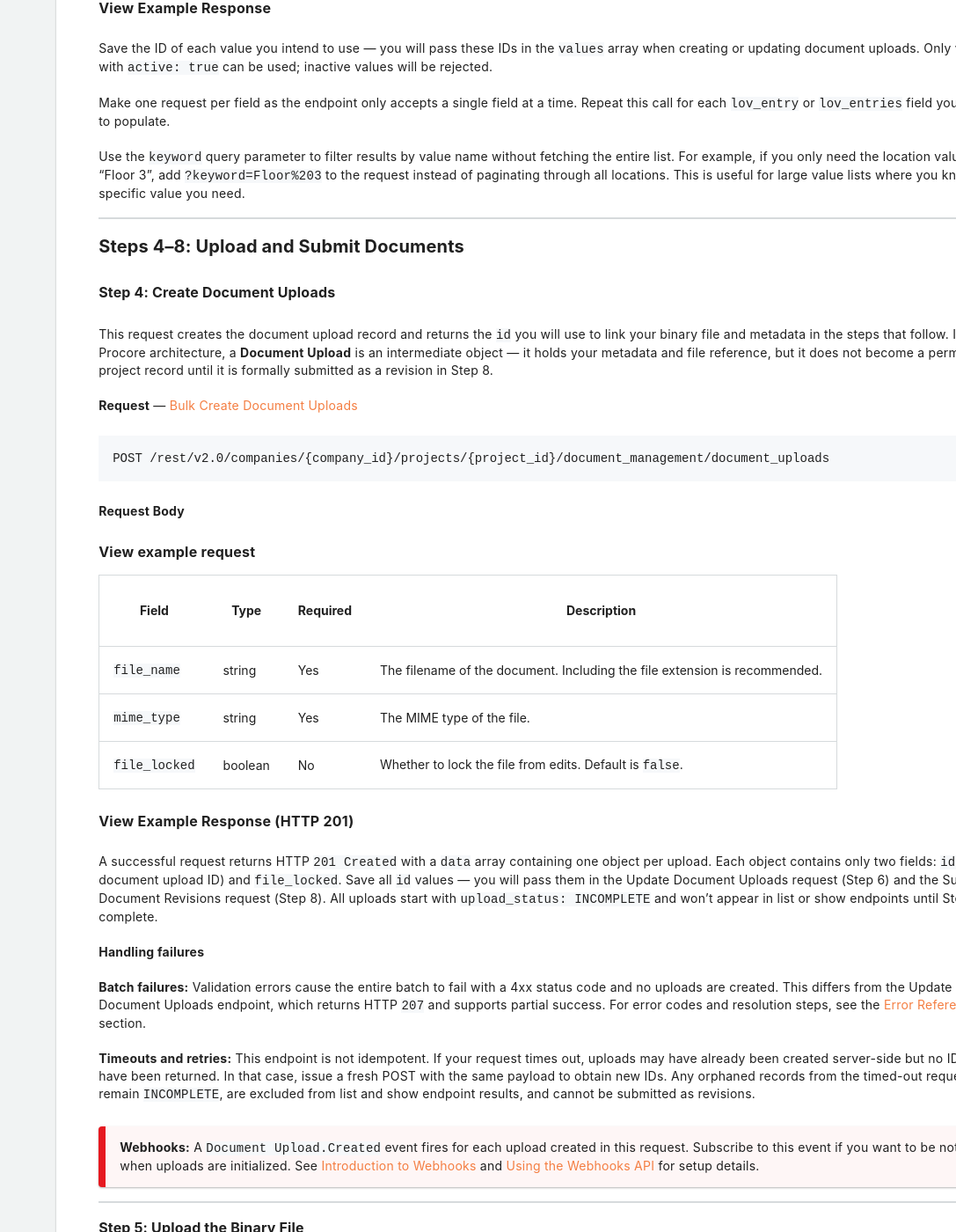
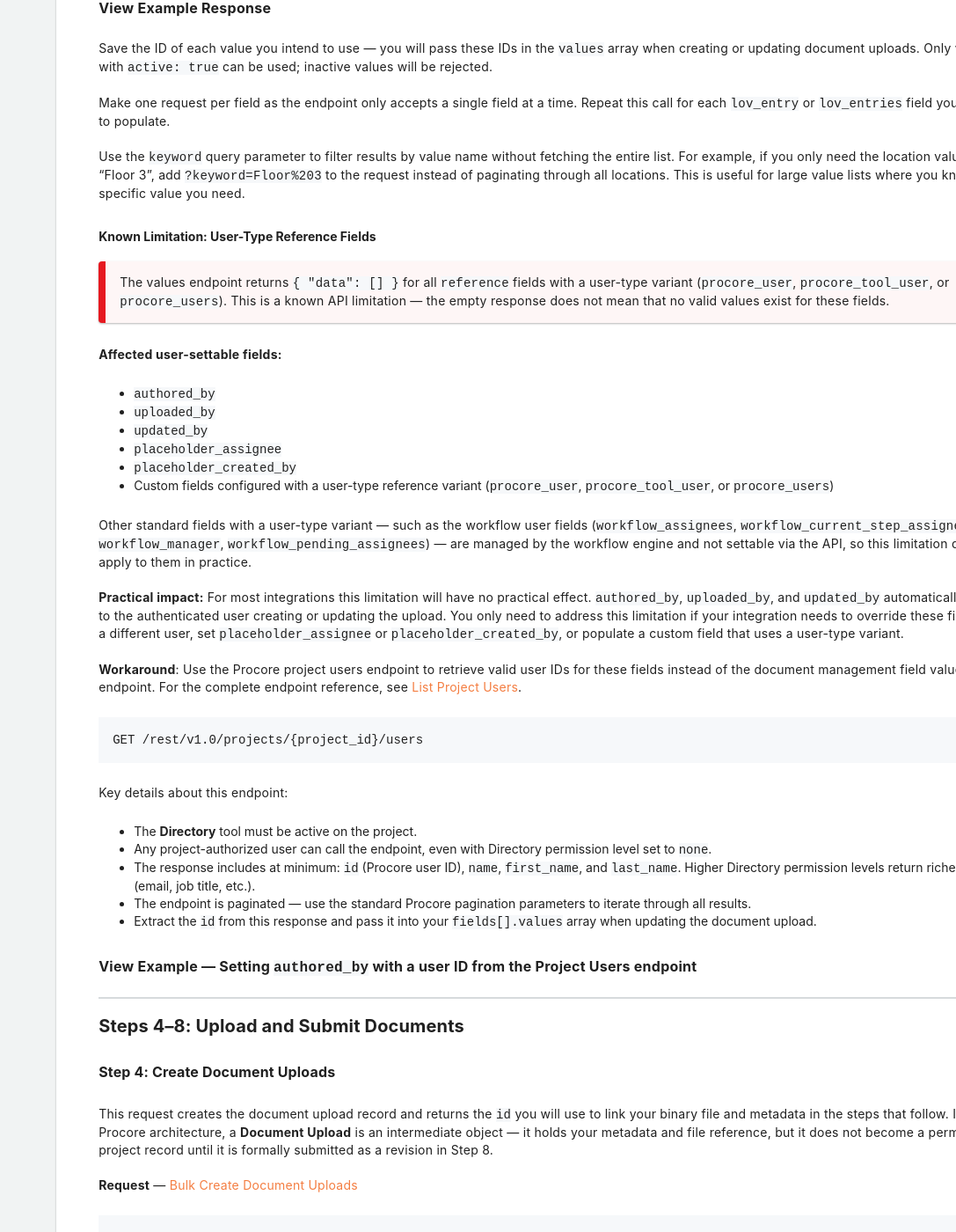
Before and after one commit to procore/documentation, a Jekyll site: the page built from document_management_integration/document_management_technical_guide.md, in a window 1280 px wide and 1400 px high, scrolled down 3793 px. Shown: the whole window at 88% size, without its empty margins (193-1280 px from the left). Built offline with Jekyll 4.4.1, drawn with Linux system fonts in a browser that asks for light colours; comment, search, counter and statistics services are not loaded; some of the changed text lies outside the part shown.

Commit message:
docs: add workaround note about field values api

````diff
--- a/document_management_integration/document_management_technical_guide.md
+++ b/document_management_integration/document_management_technical_guide.md
@@ -247,6 +247,70 @@ Save the ID of each value you intend to use — you will pass these IDs in the `
 Make one request per field as the endpoint only accepts a single field at a time. Repeat this call for each `lov_entry` or `lov_entries` field you intend to populate.
 
 Use the `keyword` query parameter to filter results by value name without fetching the entire list. For example, if you only need the location value for "Floor 3", add `?keyword=Floor%203` to the request instead of paginating through all locations. This is useful for large value lists where you know the specific value you need.
+
+#### Known Limitation: User-Type Reference Fields
+
+> The values endpoint returns `{ "data": [] }` for all `reference` fields with a user-type variant (`procore_user`, `procore_tool_user`, or `procore_users`). This is a known API limitation — the empty response does not mean that no valid values exist for these fields.
+
+**Affected user-settable fields:**
+- `authored_by`
+- `uploaded_by`
+- `updated_by`
+- `placeholder_assignee`
+- `placeholder_created_by`
+- Custom fields configured with a user-type reference variant (`procore_user`, `procore_tool_user`, or `procore_users`)
+
+Other standard fields with a user-type variant — such as the workflow user fields (`workflow_assignees`, `workflow_current_step_assignees`, `workflow_manager`, `workflow_pending_assignees`) — are managed by the workflow engine and not settable via the API, so this limitation does not apply to them in practice.
+
+**Practical impact:** For most integrations this limitation will have no practical effect. `authored_by`, `uploaded_by`, and `updated_by` automatically default to the authenticated user creating or updating the upload. You only need to address this limitation if your integration needs to override these fields with a different user, set `placeholder_assignee` or `placeholder_created_by`, or populate a custom field that uses a user-type variant.
+
+**Workaround**: Use the Procore project users endpoint to retrieve valid user IDs for these fields instead of the document management field values endpoint. For the complete endpoint reference, see [List Project Users](https://developers.procore.com/reference/rest/project-users?version=1.0#list-project-users).
+```
+GET /rest/v1.0/projects/{project_id}/users
+```
+
+Key details about this endpoint:
+
+- The **Directory** tool must be active on the project.
+- Any project-authorized user can call the endpoint, even with Directory permission level set to `none`.
+- The response includes at minimum: `id` (Procore user ID), `name`, `first_name`, and `last_name`. Higher Directory permission levels return richer data (email, job title, etc.).
+- The endpoint is paginated — use the standard Procore pagination parameters to iterate through all results.
+- Extract the `id` from this response and pass it into your `fields[].values` array when updating the document upload.
+
+<details>
+<summary class="collapseListTierOne">View Example — Setting <code>authored_by</code> with a user ID from the Project Users endpoint</summary>
+
+<strong>1. Retrieve a user ID from the Project Users endpoint</strong>
+
+<pre><code>GET /rest/v1.0/projects/{project_id}/users</code></pre>
+
+<pre><code>[
+    {
+      "id": 8972757,
+      "name": "Jane Doe",
+      "first_name": "Jane",
+      "last_name": "Doe"
+    }
+]</code></pre>
+
+<strong>2. Pass the user ID in the <code>fields</code> array of your document upload PATCH request</strong>
+
+<pre><code>{
+  "update_params": [
+    {
+      "id": "UPLOAD_ID",
+      "fields": [
+        {
+          "id": "AUTHORED_BY_FIELD_ID",
+          "values": ["8972757"]
+        }
+      ]
+    }
+  ]
+}</code></pre>
+
+The <code>values</code> array takes the user's <code>id</code> as a string, following the same pattern used for other <code>reference</code> field types.
+</details>
 
 ---
 
````
Also changed, not shown: document_management_integration/document_management_metadata_details.md (+1 -0 lines).
